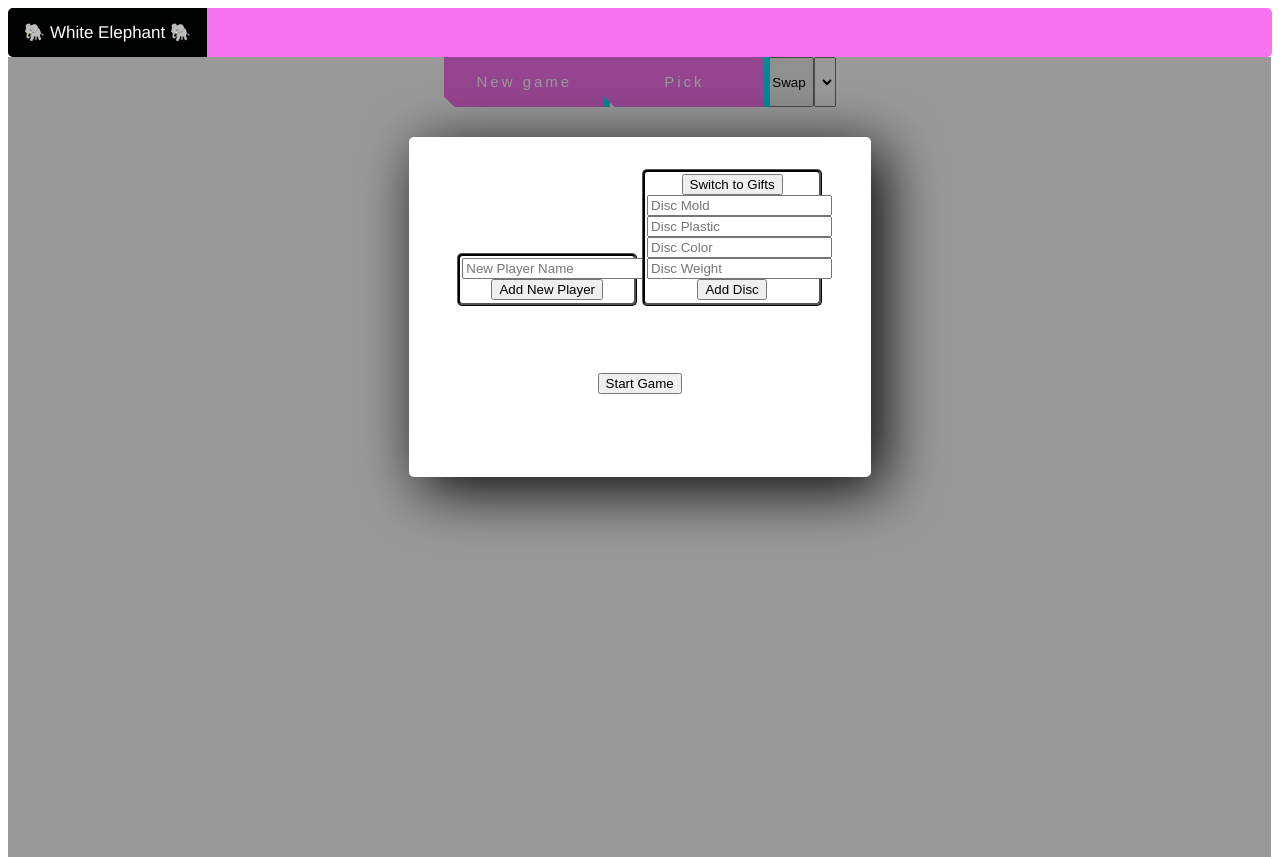
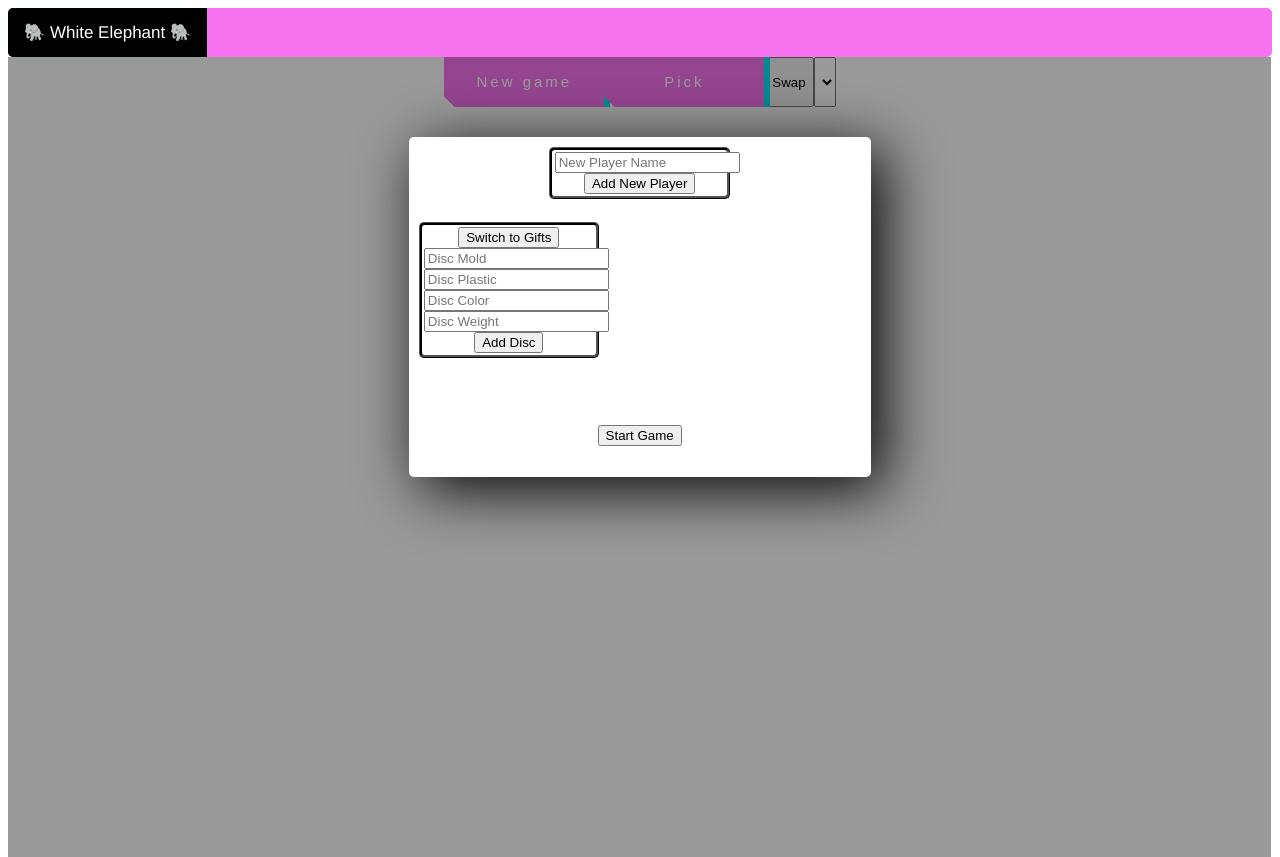
Before and after one commit to ColinBeuttler/whiteElephant, a website with bundled scripts: page Public/index.html in a window 1280 px wide. Built offline with nearby package versions, Linux system fonts and the light colour scheme.

Commit message:
fixedCSSbug

```diff
--- a/Public/CSS/popup.css
+++ b/Public/CSS/popup.css
@@ -53,10 +53,7 @@
 
   .newDisc {
     margin-top: 5%;
-    /* margin-bottom: 3%; */
-    /* float: right; */
-    display: inline-block;
-    /* margin-right: 5%; */
+    /* display: inline-block; */
     border-radius: 5px;
     max-width: 18%;
     min-width: 170px;
--- a/Public/JS/popup.js
+++ b/Public/JS/popup.js
@@ -28,8 +28,8 @@ class Popup{
   }
 
   _swapToGifts(){
+    newDiscEl.classList.add('hidden')
     newGiftEl.classList.remove('hidden')
-    newDiscEl.classList.add('hidden')
 
   }
 
```
